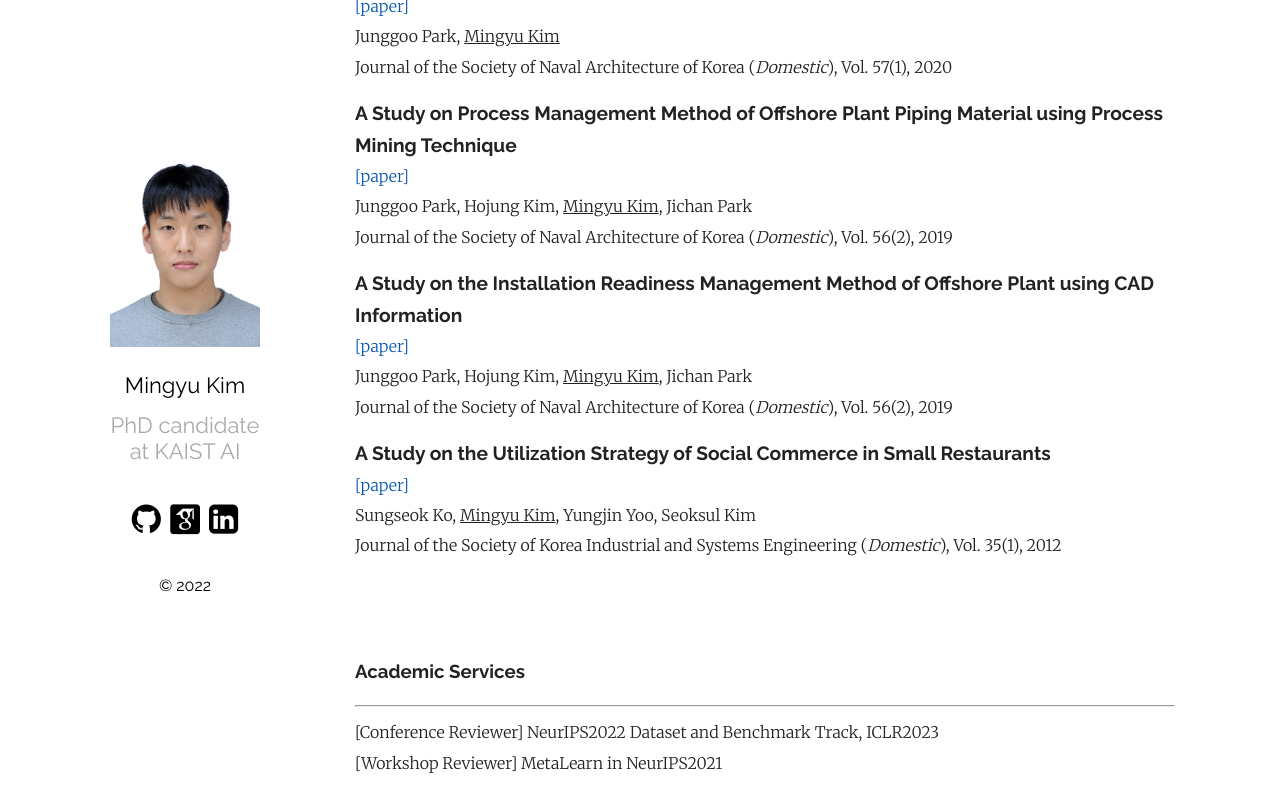
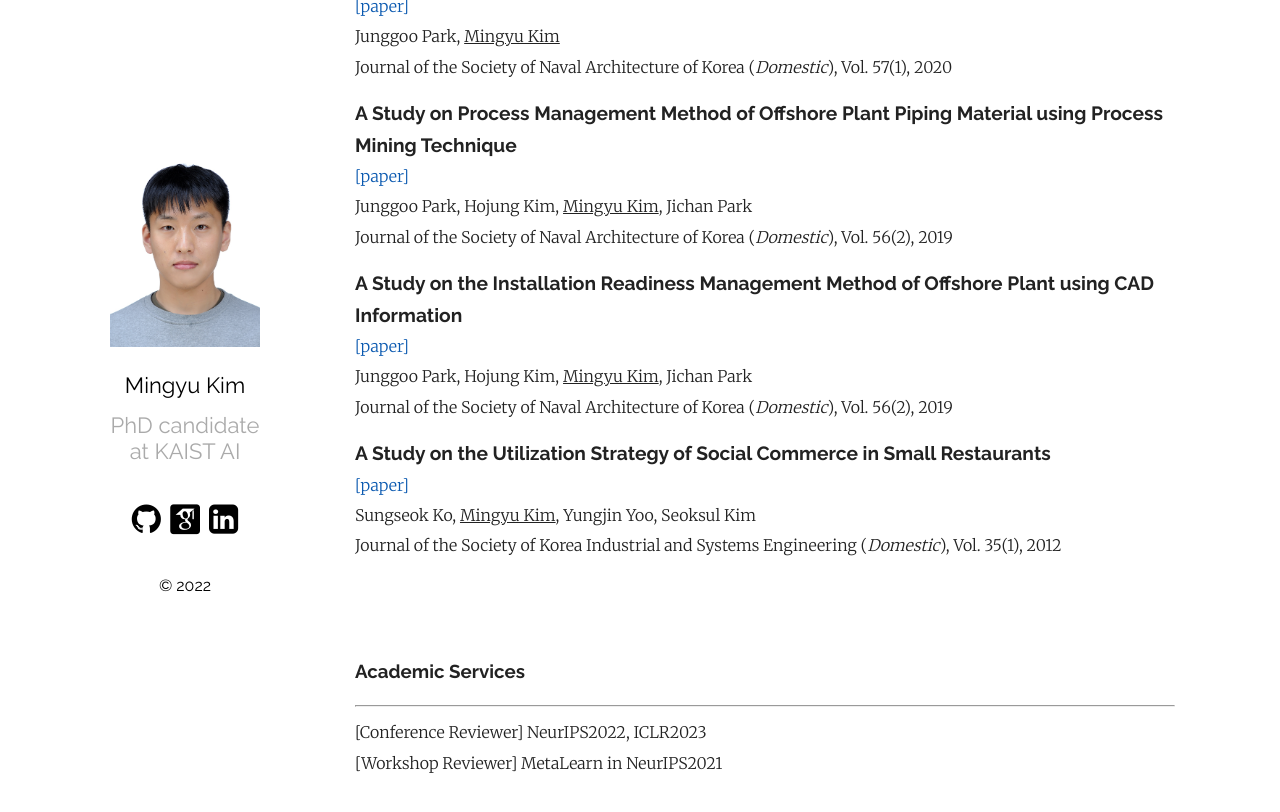
Before and after one commit to MingyuKim87/MingyuKim87.github.io, a Jekyll site: the page built from index.md, in a window 1280 px wide and 900 px high, scrolled down 2207 px. Shown: the top 812 px of the window. Built offline with Jekyll 4.4.1, drawn with Linux system fonts in a browser that asks for light colours; some web fonts are replaced.

Commit message:
Update index.md

```diff
--- a/index.md
+++ b/index.md
@@ -106,7 +106,7 @@ Journal of the Society of Korea Industrial and Systems Engineering (*Domestic*),
 ### Academic Services
 <hr>
 
-[Conference Reviewer] NeurIPS2022 Dataset and Benchmark Track, ICLR2023
+[Conference Reviewer] NeurIPS2022, ICLR2023
 [Workshop Reviewer] MetaLearn in NeurIPS2021
 
 <br/>
```
